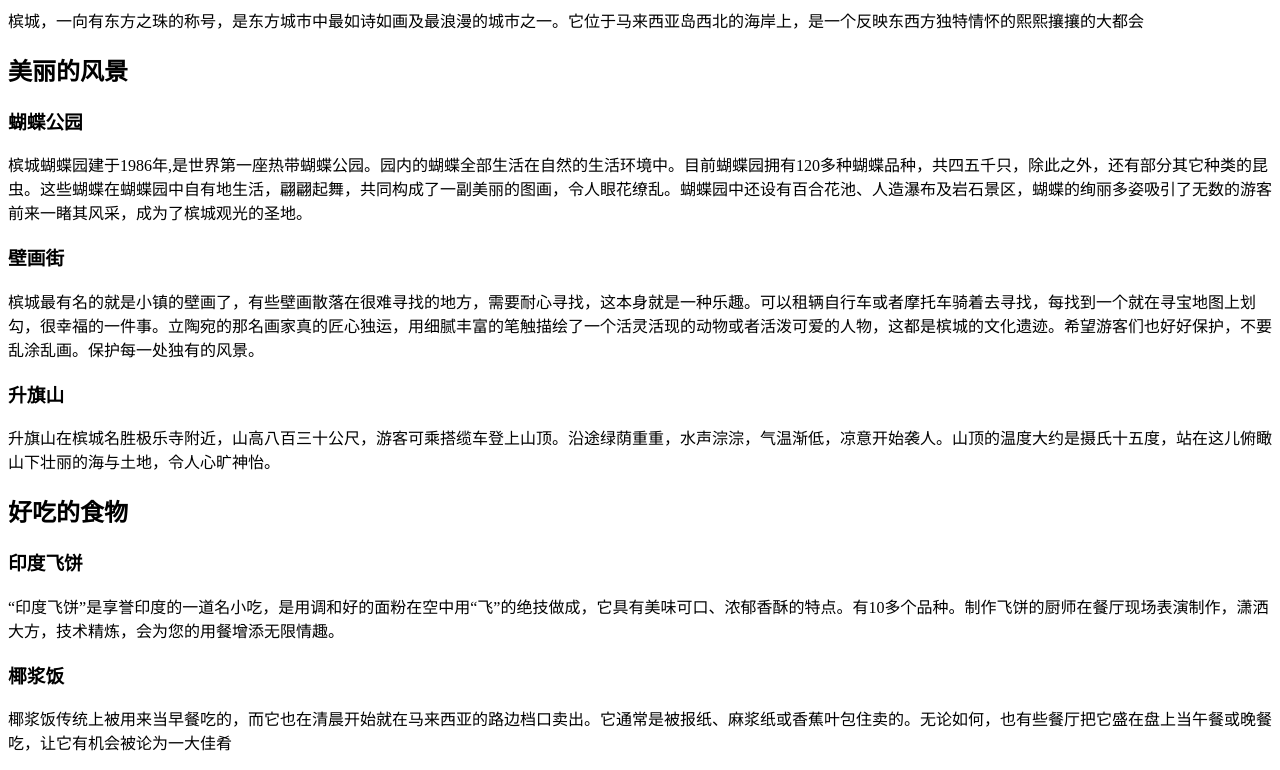
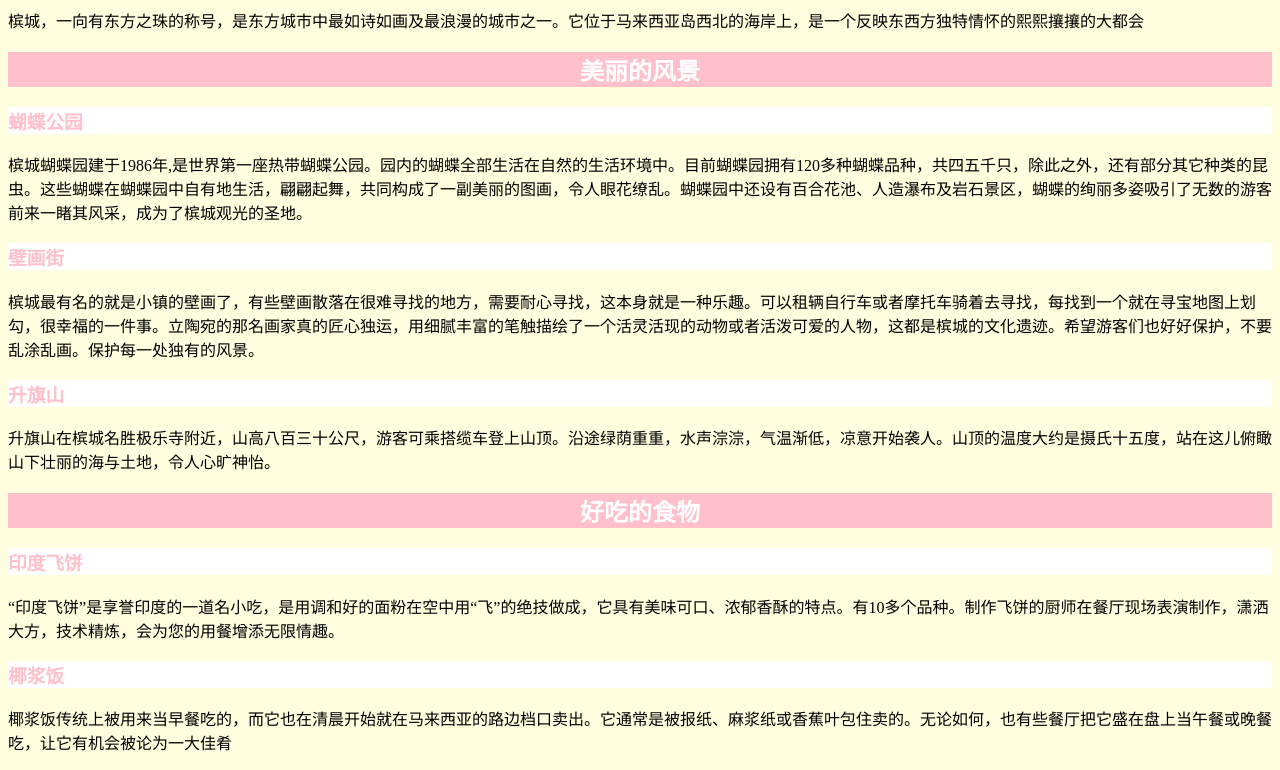
Before and after one commit to laiguanlin0923/penang, a plain HTML site: page index.html in a window 1280 px wide. Shown: the part 81-851 px from the top of the page. Drawn offline with Linux system fonts and the light colour scheme.

Commit message:
Update index.html

```diff
--- a/index.html
+++ b/index.html
@@ -3,7 +3,7 @@
 <head>
   <meta charset="UTF-8">
   <title>我的槟城之行</title>
-  <link rel="stylesheet" type="text/css" href="mystyle.css">
+  <link rel="stylesheet" href="style.css">
 </head>
 <body>
 
```
